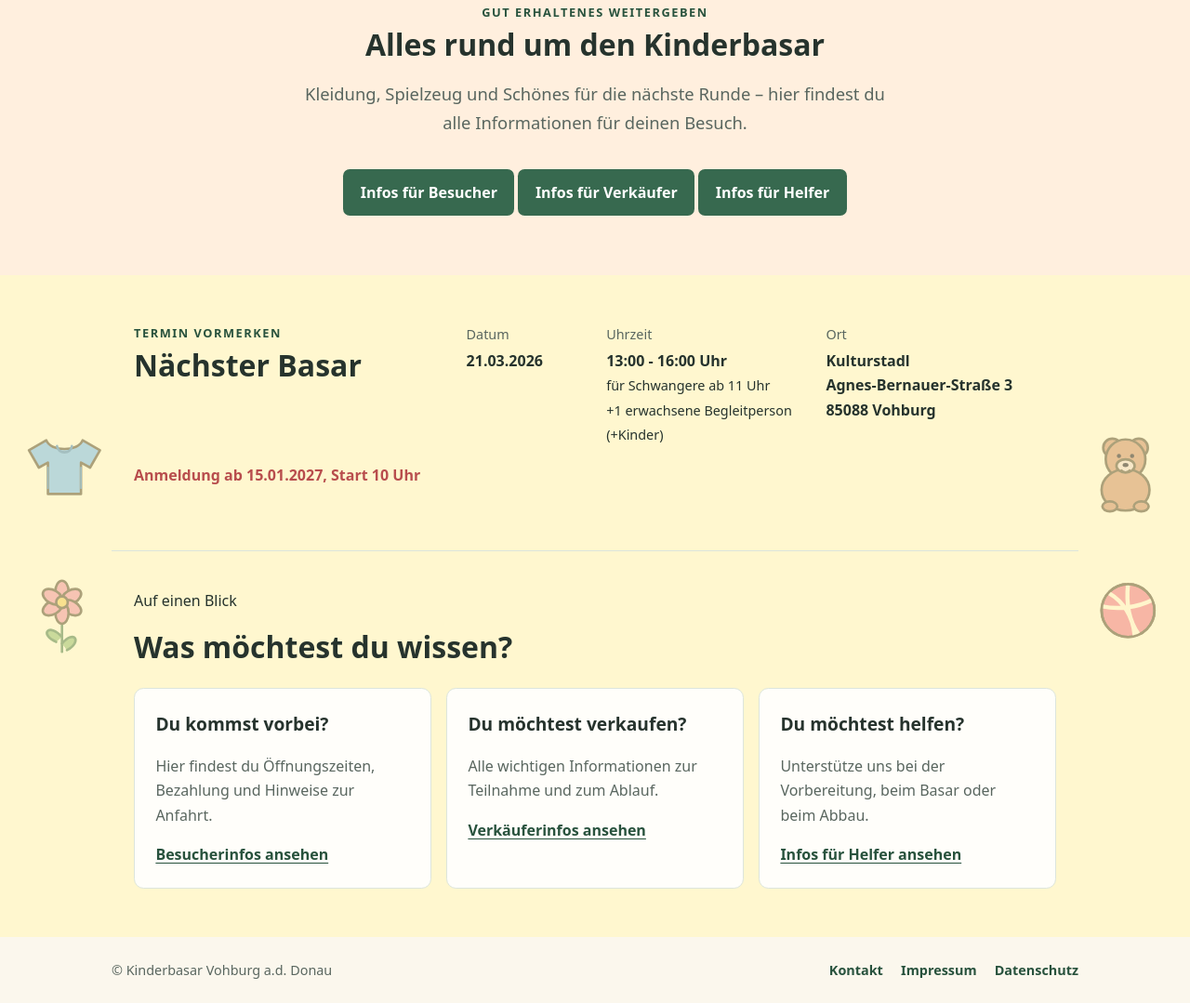
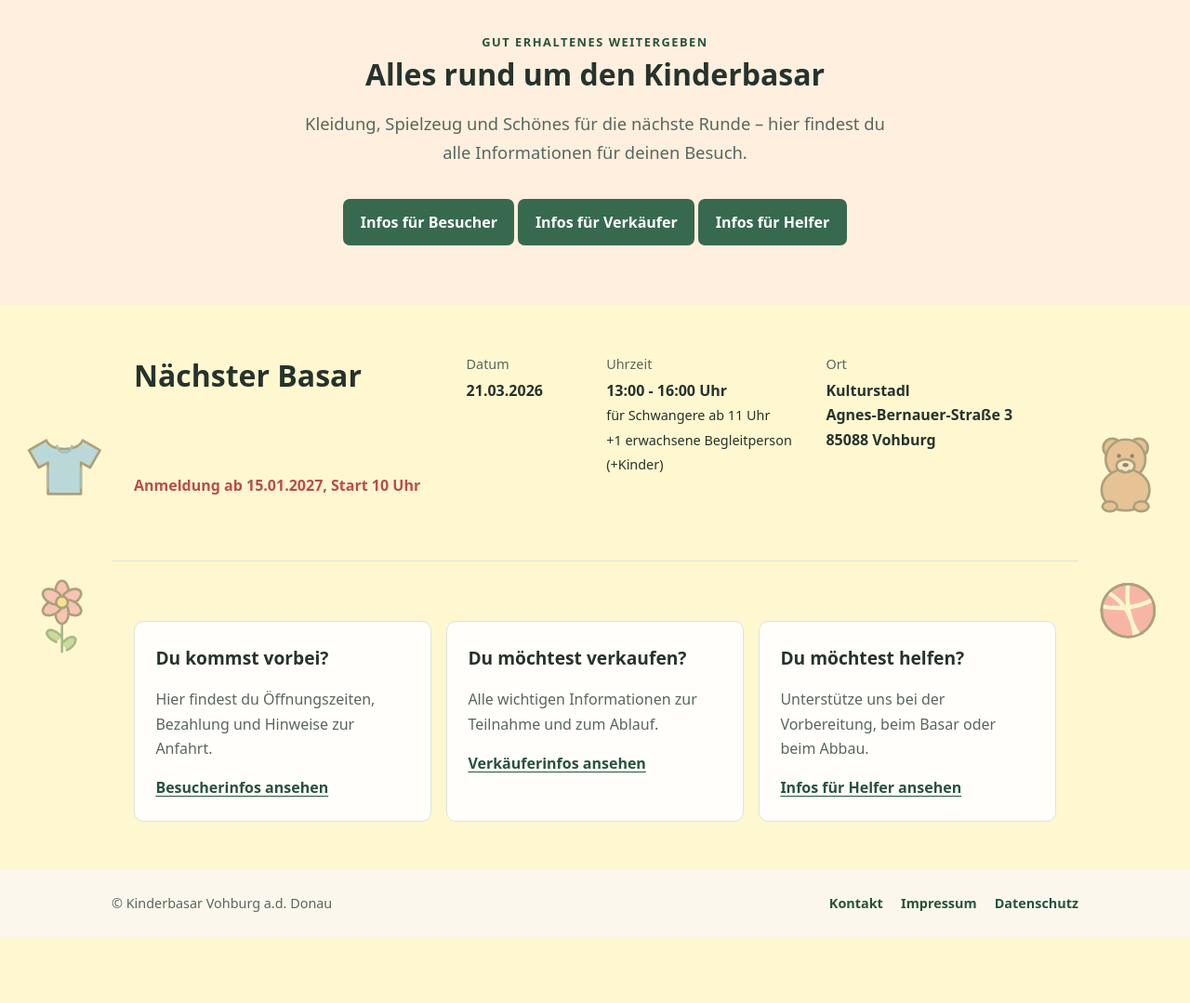
Before and after one commit to kinderbasarvohburg/basar_page, a plain HTML site: page index.html in a window 1280 px wide. Shown: the part 201-1280 px from the top of the page at 93% size. After the commit the page ends 1209 px from the top, so only its background shows below. Drawn offline with Linux system fonts and the light colour scheme.

Commit message:
fertig fertig fertig

```diff
--- a/index.html
+++ b/index.html
@@ -34,7 +34,7 @@
 
     <section class="next-event" aria-labelledby="termin-titel">
       <div>
-        <p class="eyebrow">Termin vormerken</p>
+
         <h2 id="termin-titel">Nächster Basar
         </h2>
         <br>
@@ -51,9 +51,7 @@
       </dl>
     </section>
 
-    <section class="section" aria-labelledby="mehr-info" class="info-panel"
-      <p class="eyebrow">Auf einen Blick</p>
-      <h2 id="mehr-info">Was möchtest du wissen?</h2>
+    <section class="section" aria-label="Informationen für Besucher, Verkäufer und Helfer">
       <div class="card-grid">
         <article class="card">
           <h3>Du kommst vorbei?</h3>
--- a/styles.css
+++ b/styles.css
@@ -104,6 +104,7 @@ nav a[aria-current="page"] {
 }
 
 .hero {
+  margin-top: 2rem;
   padding: 4rem max(1.5rem, calc((100% - 1040px) / 2));
   background: rgb(255 239 224 / 90%);
   text-align: center;
```
